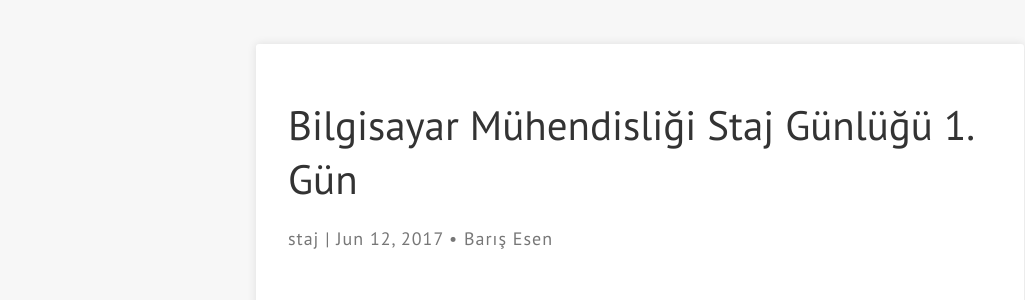
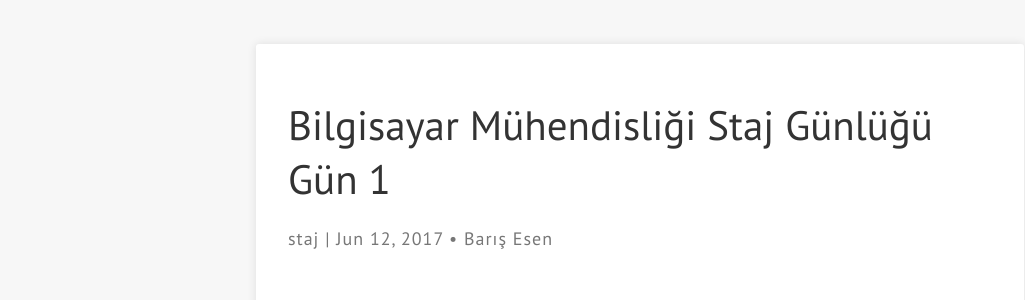
Before and after one commit to barisesen/barisesen.com, a Jekyll site: the page built from _posts/2017-06-12-staj-gunlugu-yazi-dizisi-1-gun.markdown, in a window 1280 px wide. Shown: the part 126-426 px from the top of the page, without its empty margins (0-1025 px from the left). Built offline with Jekyll 4.4.1, drawn with Linux system fonts in a browser that asks for light colours; nearby versions of some CDN libraries; comment, search, counter and statistics services are not loaded.

Commit message:
✨  upp

```diff
--- a/_posts/2017-06-12-staj-gunlugu-yazi-dizisi-1-gun.markdown
+++ b/_posts/2017-06-12-staj-gunlugu-yazi-dizisi-1-gun.markdown
@@ -1,6 +1,6 @@
 ---
 layout: post
-title:  "Bilgisayar Mühendisliği Staj Günlüğü 1. Gün"
+title:  "Bilgisayar Mühendisliği Staj Günlüğü Gün 1"
 date: 2017-06-12 23:00:00 +0300
 categories: staj
 permalink: /:title/
```
